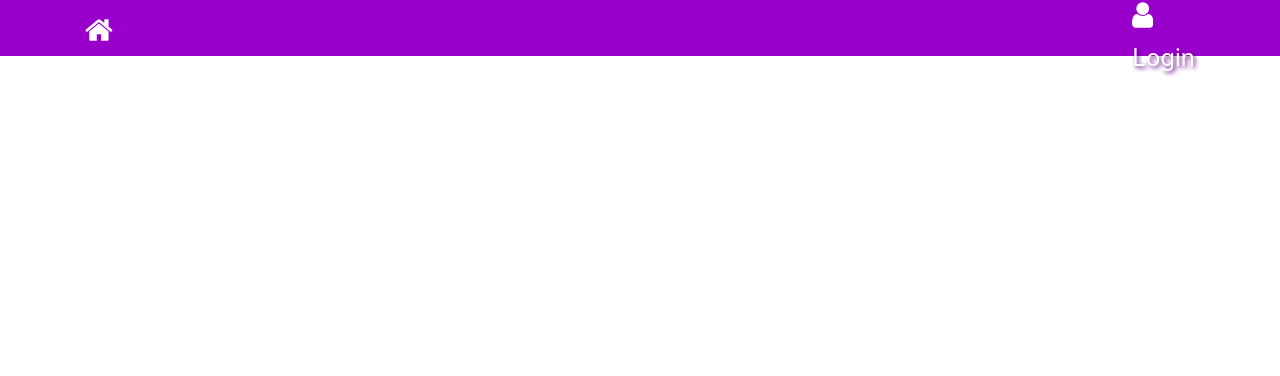
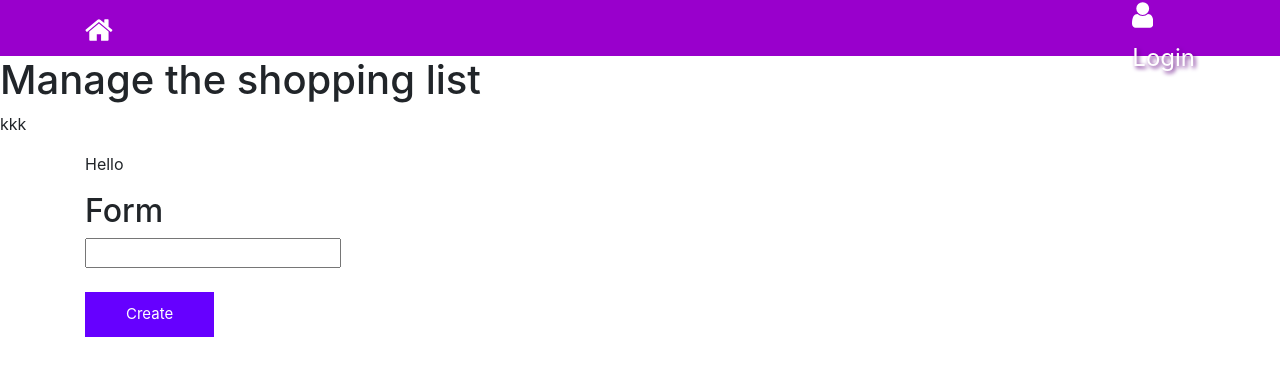
Before and after one commit to zvvysotskaya/what-will, a React (Create React App) app in the folder client/: page /createShoppingListPage in a window 1280 px wide. Shown: the top 376 px of the page. Built offline with nearby package versions, Linux system fonts and the light colour scheme.

Commit message:
creating create shopping list page and form component

```diff
--- a/client/src/App.js
+++ b/client/src/App.js
@@ -6,6 +6,7 @@ import HomePage from './pages/home-page/home-page.page';
 import ShoppingPage from './pages/shopping-page/shopping-page.page';
 import Header from './partial/header/header.partial';
 import LoginSignUp from './pages/login-signup-page/login-signup-page.page';
+import CreateShoppingListPage from './pages/create-shopping-list-page/create-shopping-list-page.page';
 
 function App() {
   return (
@@ -15,7 +16,7 @@ function App() {
               <Route exact path='/' component={HomePage} />
               <Route exact path='/shoppingPage' component={ShoppingPage} />
               <Route exact path='/loginSignupPage' component={LoginSignUp} />
-
+              <Route exact path='/createShoppingListPage' component={CreateShoppingListPage}/>
           </Switch>
     </div>
   );
--- /dev/null
+++ b/client/src/components/custom-button/custom-button.component.jsx
@@ -0,0 +1,21 @@
+import React from 'react';
+import './custom-button.styles.css';
+
+const CustomButton = ({ children, blueBtn, redBtn,...otherProps }) => {
+
+    return (
+        <div>
+            <button
+                className={`
+                     ${blueBtn ? 'blueBtn' : ''}
+                     ${redBtn ? 'redBtn' : ''}
+                        customBtn
+                    `}
+                {...otherProps}
+            >
+                { children }
+            </button>
+        </div>
+    );
+}
+export default CustomButton;
--- /dev/null
+++ b/client/src/components/custom-button/custom-button.styles.css
@@ -0,0 +1,21 @@
+.customBtn {
+    background-color: #ffffff;
+    color: darkgray;
+    border: 1px solid black;
+    padding: 10px 40px 10px 40px;
+    font-size: 15px;
+}
+.blueBtn {
+    background-color: #6600ff;
+    color: #ffffff;
+    border: 1px solid #6600ff;
+    padding: 10px 40px 10px 40px;
+    font-size: 15px;
+}
+.redBtn {
+    background-color: red;
+    color: white;
+    border: red;
+    padding: 10px 40px 10px 40px;
+    font-size: 15px;
+}
--- /dev/null
+++ b/client/src/components/shopping-list-form/shopping-list-form.component.jsx
@@ -0,0 +1,19 @@
+import React from 'react';
+import './shopping-list-form.styles.css';
+import CustomButton from '../custom-button/custom-button.component';
+
+const ShoppingListForm = () => {
+    const handleSubmit=(e)=> {
+        e.preventDefault()
+    }
+    return (
+        <div>
+            <h2>Form</h2>
+            <form onSubmit={handleSubmit}>
+                <input type='text' /><br /><br/>
+                <CustomButton blueBtn>Create</CustomButton>
+            </form>
+        </div>
+        )
+}
+export default ShoppingListForm;
--- /dev/null
+++ b/client/src/pages/create-shopping-list-page/create-shopping-list-page.page.jsx
@@ -0,0 +1,16 @@
+import React from 'react';
+
+import './create-shopping-list-page.styles.css';
+import ShoppingListForm from '../../components/shopping-list-form/shopping-list-form.component'
+
+const CreateShoppingListPage = () => (
+        <div>
+        <h1>Manage the shopping list</h1>
+        <p>kkk</p>
+            <div className='container'>
+                <p>Hello</p>
+                <ShoppingListForm />
+                </div>
+    </div>)
+
+export default CreateShoppingListPage;
--- a/client/src/pages/home-page/home-page.page.jsx
+++ b/client/src/pages/home-page/home-page.page.jsx
@@ -18,7 +18,8 @@ const HomePage = ({ fetchShoppingListStart}) => {
     );
    return (
             <div>
-            <Link to='/shoppingPage'>Shopping Page</Link>
+           <Link to='/shoppingPage'>Shopping Page</Link><br/>
+           <Link to='/createShoppingListPage'>Create A Shopping List</Link>
                 <h1>Home Page</h1>
 
                 {
```
Also changed, not shown: client/src/components/shopping-list-form/shopping-list-form.styles.css (added), client/src/pages/create-shopping-list-page/create-shopping-list-page.styles.css (added).
